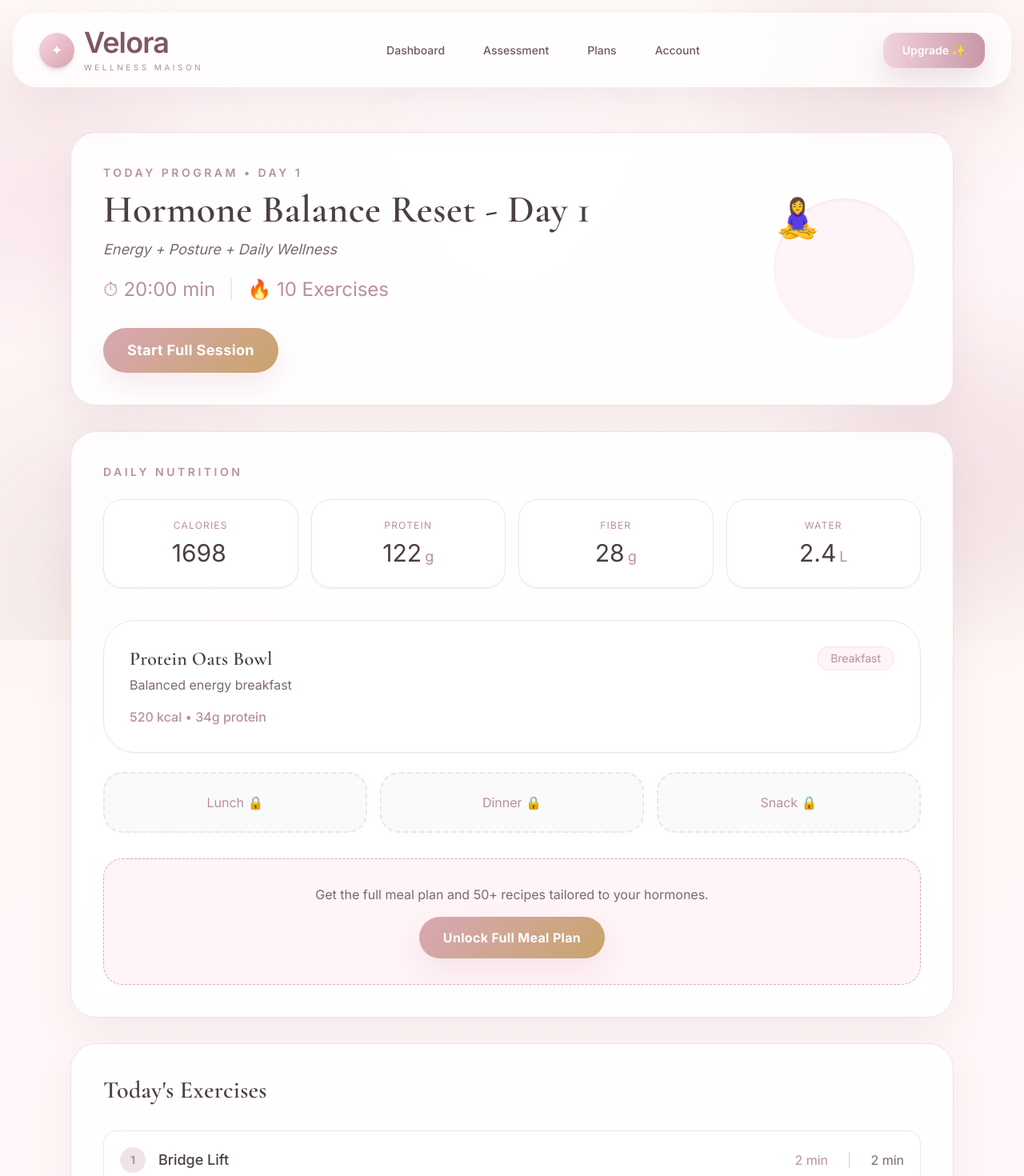
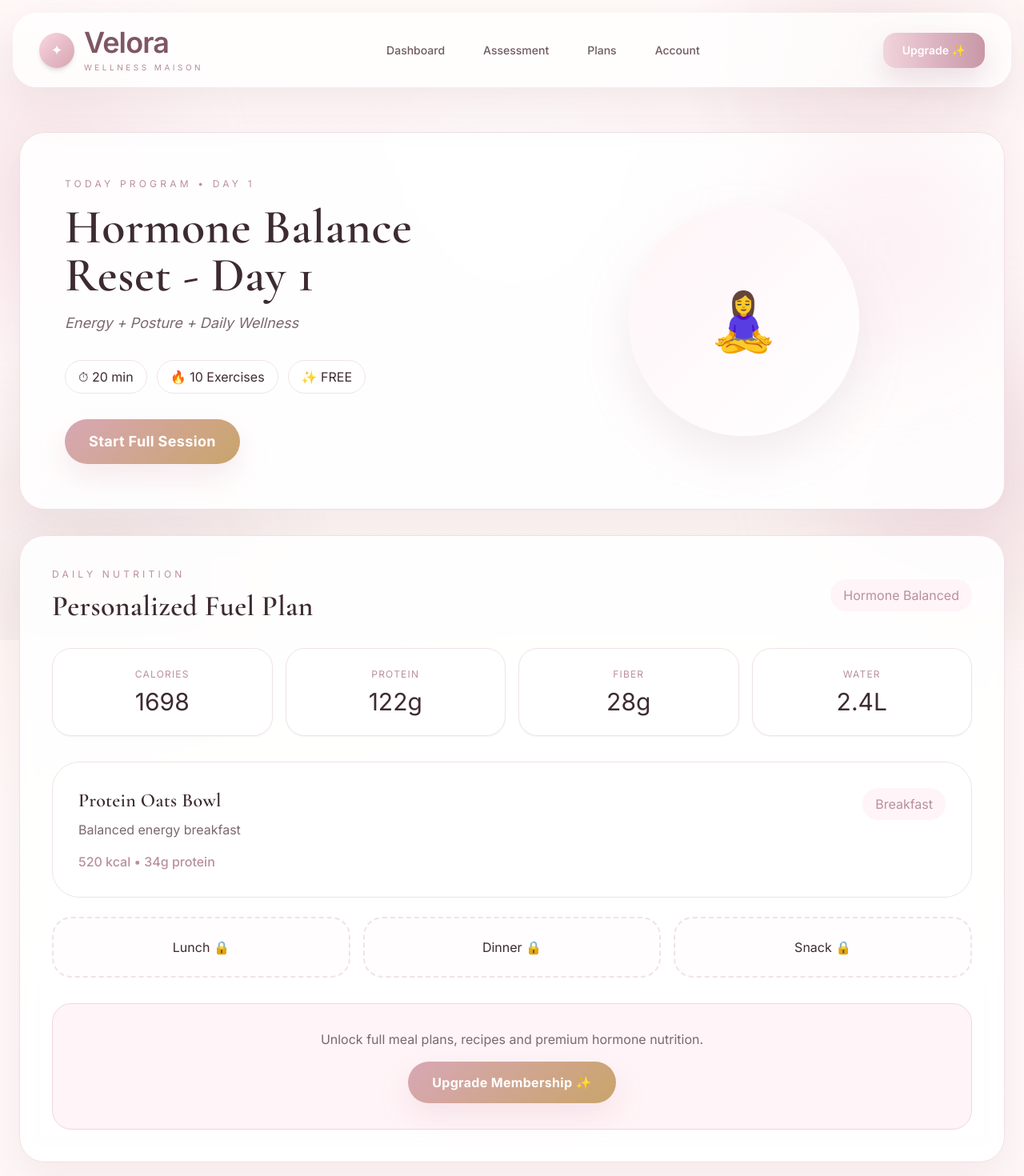
Before and after one commit to formfix-pro-v2/app, a Next.js app: page /app/dashboard in a window 1280 px wide. Shown: the top 1470 px of the page at 80% size. Built offline with nearby package versions, Linux system fonts and the light colour scheme.

Commit message:
Update page.tsx

```diff
--- a/app/dashboard/page.tsx
+++ b/app/dashboard/page.tsx
@@ -17,6 +17,7 @@ type QuizData = {
 export default function DashboardPage() {
   const [day, setDay] = useState(1);
   const [plan, setPlan] = useState("free");
+
   const [data, setData] = useState<QuizData>({
     symptoms: [],
     age: "48",
@@ -33,12 +34,11 @@ export default function DashboardPage() {
 
     if (savedDay) setDay(Number(savedDay));
     if (savedPlan) setPlan(savedPlan);
+
     if (raw) {
       try {
         setData(JSON.parse(raw));
-      } catch (e) {
-        console.error("Error parsing quiz data", e);
-      }
+      } catch {}
     }
   }, []);
 
@@ -62,140 +62,184 @@ export default function DashboardPage() {
   }, [nutrition]);
 
   return (
-    <main className="max-w-6xl mx-auto px-6 py-14">
-      {/* TODAY PLAN - Fokus na trening */}
-      <section className="soft-card p-10 mb-8 bg-[#fffcfd] border border-[#f0e3e8]">
-        <div className="flex flex-col md:flex-row md:items-center justify-between gap-6">
+    <main className="max-w-7xl mx-auto px-6 py-14 space-y-8">
+
+      {/* HERO */}
+      <section className="soft-card p-10 md:p-14 overflow-hidden relative">
+        <div className="absolute right-0 top-0 w-72 h-72 bg-[#fbe9ef] rounded-full blur-3xl opacity-60" />
+
+        <div className="grid md:grid-cols-2 gap-10 items-center relative z-10">
           <div>
-            <p className="uppercase tracking-[0.25em] text-sm text-[#b98fa1] mb-3 font-semibold">
+            <p className="uppercase tracking-[0.35em] text-xs text-[#b98fa1] mb-4">
               Today Program • Day {day}
             </p>
-            <h1 className="text-5xl mb-3 text-[#4a3f44]">{program.title}</h1>
-            <p className="text-[#7b6870] mb-5 text-lg italic">{program.theme}</p>
-            <div className="flex items-center gap-4 text-2xl text-[#b98fa1] mb-8">
-              <span className="flex items-center gap-2">
-                ⏱ {program.exercises.length * 2}:00 min
+
+            <h1 className="text-5xl md:text-6xl text-[#3d2b32] mb-4 leading-tight">
+              {program.title}
+            </h1>
+
+            <p className="text-[#7b6870] text-lg mb-8 italic">
+              {program.theme}
+            </p>
+
+            <div className="flex flex-wrap gap-3 mb-8">
+              <span className="px-4 py-2 rounded-full bg-white border border-[#f0e3e8]">
+                ⏱ {program.exercises.length * 2} min
               </span>
-              <span className="text-[#f0e3e8]">|</span>
-              <span>🔥 {program.exercises.length} Exercises</span>
+
+              <span className="px-4 py-2 rounded-full bg-white border border-[#f0e3e8]">
+                🔥 {program.exercises.length} Exercises
+              </span>
+
+              <span className="px-4 py-2 rounded-full bg-white border border-[#f0e3e8]">
+                ✨ {plan.toUpperCase()}
+              </span>
             </div>
-            <Link href="/session" className="btn-primary px-10 py-4 text-lg">
+
+            <Link href="/session" className="btn-primary text-lg px-10 py-4">
               Start Full Session
             </Link>
           </div>
-          <div className="hidden md:block w-48 h-48 rounded-full bg-[#fff4f7] border-8 border-white shadow-inner flex items-center justify-center text-5xl">
-            🧘‍♀️
+
+          <div className="hidden md:flex justify-center">
+            <div className="w-72 h-72 rounded-full bg-gradient-to-br from-[#fff4f7] to-white shadow-[0_25px_60px_rgba(185,143,161,0.18)] flex items-center justify-center text-7xl">
+              🧘‍♀️
+            </div>
           </div>
         </div>
       </section>
 
-      {/* NUTRITION - Vizuelno sređeno prema tvojoj slici */}
-      <section className="soft-card p-10 mb-8 border border-[#f0e3e8]">
-        <p className="uppercase tracking-[0.25em] text-sm text-[#b98fa1] mb-6 font-semibold">
-          Daily Nutrition
-        </p>
+      {/* NUTRITION */}
+      <section className="soft-card p-10">
+        <div className="flex items-center justify-between mb-8">
+          <div>
+            <p className="uppercase tracking-[0.35em] text-xs text-[#b98fa1] mb-3">
+              Daily Nutrition
+            </p>
 
-        {/* Macros Grid */}
-        <div className="grid grid-cols-2 md:grid-cols-4 gap-4 mb-10">
+            <h2 className="text-4xl text-[#3d2b32]">
+              Personalized Fuel Plan
+            </h2>
+          </div>
+
+          <span className="hidden md:block px-4 py-2 rounded-full bg-[#fff4f7] text-[#b98fa1]">
+            Hormone Balanced
+          </span>
+        </div>
+
+        {/* stats */}
+        <div className="grid grid-cols-2 md:grid-cols-4 gap-4 mb-8">
           {[
-            { label: "Calories", value: nutrition.calories, unit: "" },
-            { label: "Protein", value: nutrition.protein, unit: "g" },
-            { label: "Fiber", value: nutrition.fiber, unit: "g" },
-            { label: "Water", value: nutrition.water, unit: "L" },
-          ].map((stat) => (
+            ["Calories", nutrition.calories],
+            ["Protein", `${nutrition.protein}g`],
+            ["Fiber", `${nutrition.fiber}g`],
+            ["Water", `${nutrition.water}L`],
+          ].map(([label, val]) => (
             <div
-              key={stat.label}
+              key={String(label)}
               className="p-6 rounded-3xl bg-white border border-[#f0e3e8] text-center shadow-sm"
             >
-              <div className="text-xs uppercase tracking-widest text-[#b98fa1] mb-2">
-                {stat.label}
+              <div className="text-xs tracking-widest uppercase text-[#b98fa1] mb-2">
+                {label}
               </div>
-              <div className="text-3xl font-light text-[#4a3f44]">
-                {stat.value}
-                <span className="text-lg ml-1 text-[#b98fa1]">{stat.unit}</span>
+
+              <div className="text-3xl text-[#3d2b32]">
+                {val}
               </div>
             </div>
           ))}
         </div>
 
-        {/* Featured Meal (Breakfast) */}
-        <div className="p-8 rounded-[40px] bg-white border border-[#f0e3e8] mb-6 shadow-sm">
-          <div className="flex justify-between items-start mb-4">
+        {/* first meal */}
+        <div className="p-8 rounded-[34px] bg-white border border-[#f0e3e8] mb-6">
+          <div className="flex justify-between gap-6 flex-wrap">
             <div>
-              <h3 className="text-2xl text-[#4a3f44] mb-1">
-                {meals[0]?.title || "Balanced Breakfast"}
+              <h3 className="text-2xl text-[#3d2b32] mb-2">
+                {meals[0]?.title}
               </h3>
-              <p className="text-[#7b6870]">{meals[0]?.subtitle}</p>
+
+              <p className="text-[#7b6870] mb-4">
+                {meals[0]?.subtitle}
+              </p>
+
+              <div className="text-[#b98fa1] font-medium">
+                {meals[0]?.kcal} kcal • {meals[0]?.protein}g protein
+              </div>
             </div>
-            <span className="bg-[#fff4f7] text-[#b98fa1] px-4 py-1 rounded-full text-sm border border-[#f8e1e7]">
+
+            <span className="px-4 py-2 h-fit rounded-full bg-[#fff4f7] text-[#b98fa1]">
               Breakfast
             </span>
           </div>
-          <div className="text-[#b98fa1] font-medium">
-            {meals[0]?.kcal} kcal • {meals[0]?.protein}g protein
-          </div>
         </div>
 
-        {/* Other Meals (Logic for Free/Premium) */}
+        {/* other meals */}
         <div className="grid md:grid-cols-3 gap-4">
           {plan === "free" ? (
-            ["Lunch", "Dinner", "Snack"].map((label) => (
+            ["Lunch 🔒", "Dinner 🔒", "Snack 🔒"].map((item) => (
               <div
-                key={label}
-                className="p-6 rounded-3xl border-2 border-dashed border-[#f0e3e8] text-[#b98fa1] text-center bg-[#fafafa]"
+                key={item}
+                className="p-6 rounded-3xl border-2 border-dashed border-[#f0e3e8] text-center bg-[#fffdfd]"
               >
-                {label} 🔒
+                {item}
               </div>
             ))
           ) : (
             [meals[1], meals[2], meals[3]].map((meal, i) => (
               <div
                 key={i}
-                className="p-6 rounded-3xl bg-white border border-[#f0e3e8] text-center shadow-sm hover:border-[#d9a8b8] transition-colors"
+                className="p-6 rounded-3xl bg-white border border-[#f0e3e8] text-center"
               >
-                <div className="text-xs uppercase text-[#b98fa1] mb-1">
+                <div className="text-xs uppercase tracking-widest text-[#b98fa1] mb-2">
                   {i === 0 ? "Lunch" : i === 1 ? "Dinner" : "Snack"}
                 </div>
-                <div className="text-[#4a3f44] font-medium">{meal?.title}</div>
+
+                <div className="text-[#3d2b32] font-medium">
+                  {meal?.title}
+                </div>
               </div>
             ))
           )}
         </div>
 
         {plan === "free" && (
-          <div className="mt-8 text-center p-8 rounded-3xl bg-[#fff4f7] border border-dashed border-[#d9a8b8]">
+          <div className="mt-8 p-8 rounded-3xl bg-[#fff4f7] border border-[#f0d7e0] text-center">
             <p className="text-[#7b6870] mb-4">
-              Get the full meal plan and 50+ recipes tailored to your hormones.
+              Unlock full meal plans, recipes and premium hormone nutrition.
             </p>
-            <Link href="/pricing" className="btn-primary inline-block">
-              Unlock Full Meal Plan
+
+            <Link href="/pricing" className="btn-primary">
+              Upgrade Membership ✨
             </Link>
           </div>
         )}
       </section>
 
-      {/* EXERCISES LIST */}
-      <section className="soft-card p-10 border border-[#f0e3e8]">
-        <h2 className="text-3xl mb-8 text-[#4a3f44]">Today's Exercises</h2>
+      {/* EXERCISES */}
+      <section className="soft-card p-10">
+        <h2 className="text-4xl text-[#3d2b32] mb-8">
+          Today's Exercises
+        </h2>
+
         <div className="grid gap-4">
           {program.exercises.map((item, i) => (
             <div
               key={item.name + i}
-              className="p-5 rounded-2xl bg-white border border-[#f0e3e8] flex justify-between items-center group hover:bg-[#fffcfd] transition-all"
+              className="p-5 rounded-3xl bg-white border border-[#f0e3e8] flex justify-between items-center hover:shadow-md transition"
             >
               <div className="flex items-center gap-4">
-                <span className="w-8 h-8 rounded-full bg-[#f0e3e8] flex items-center justify-center text-sm text-[#b98fa1] font-bold">
+                <span className="w-9 h-9 rounded-full bg-[#fff4f7] flex items-center justify-center text-[#b98fa1] font-semibold">
                   {i + 1}
                 </span>
-                <span className="text-lg text-[#4a3f44] font-medium">
+
+                <span className="text-lg text-[#3d2b32]">
                   {item.name}
                 </span>
               </div>
-              <div className="flex items-center gap-6">
-                <span className="text-[#b98fa1]">{item.reps}</span>
-                <span className="text-gray-300">|</span>
-                <span className="text-[#7b6870]">2 min</span>
-              </div>
+
+              <span className="text-[#7b6870]">
+                {item.reps}
+              </span>
             </div>
           ))}
         </div>
```
